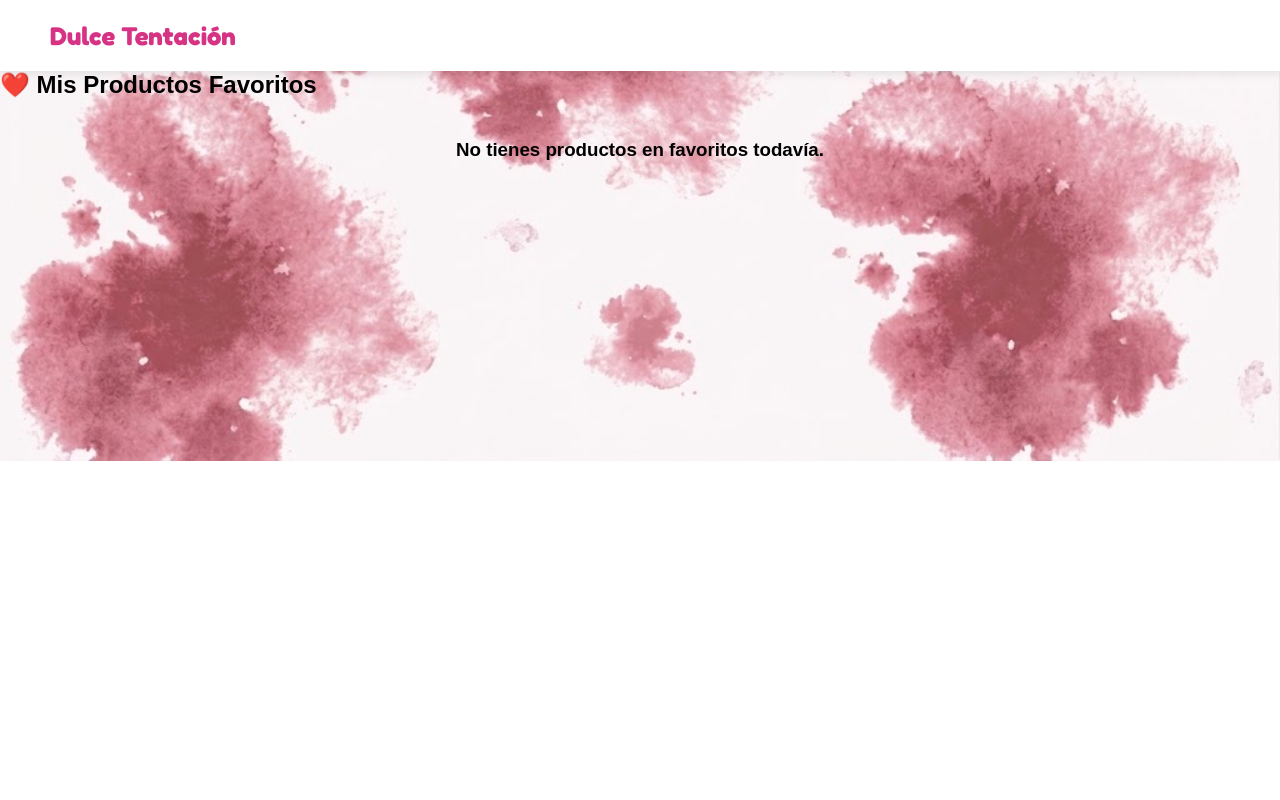
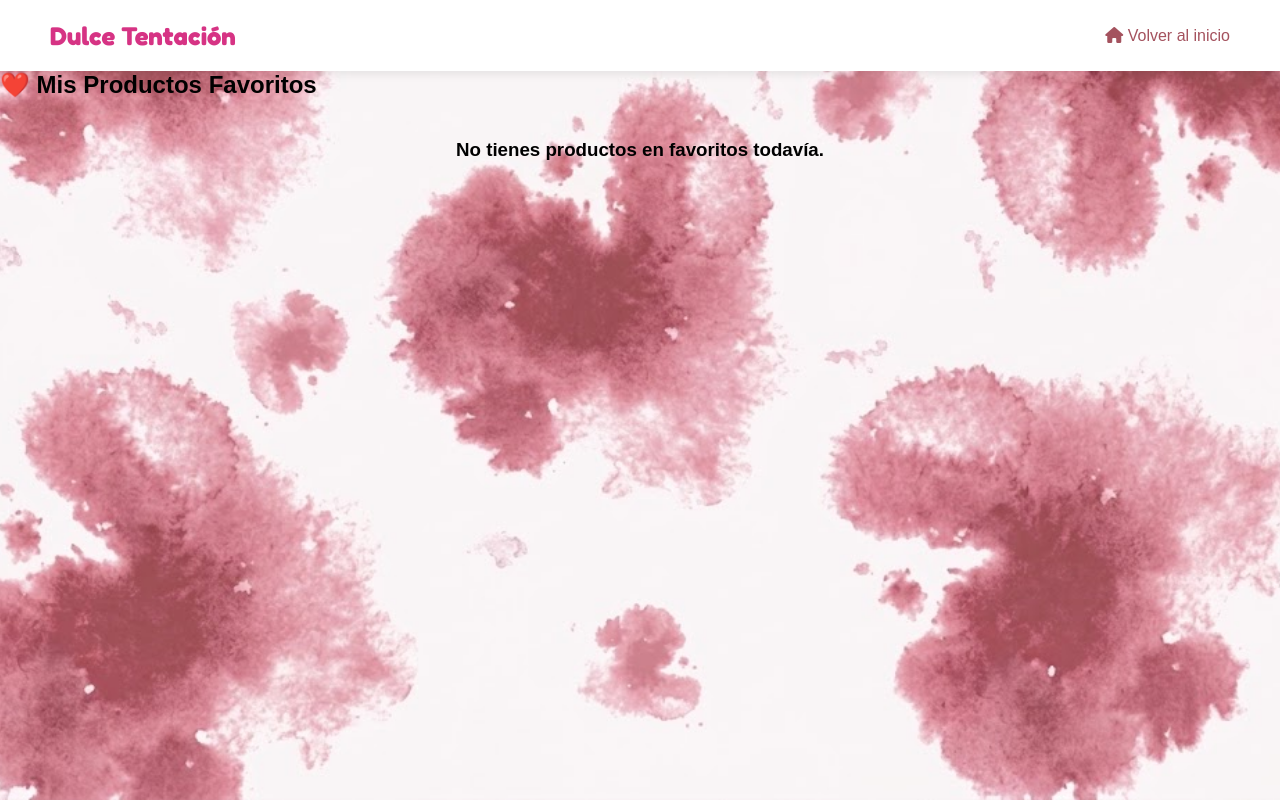
Before and after one commit to jvargas45-c/proyecto_sena, a PHP site: page /favoritos/favorito.php in a window 1280 px wide. Run offline with PHP 8.4, Linux system fonts and the light colour scheme; the visitor is signed in with stand-in values (Sample User, id 1); data that the repository does not hold is empty.

Commit message:
Arreglo del fondo

```diff
--- a/css/estilo.css
+++ b/css/estilo.css
@@ -5,13 +5,15 @@
     font-family: Arial, Helvetica, sans-serif;
 }
 
-body{
+body {
     background-image: url('../fondo2.png');
     background-repeat: no-repeat;
     background-size: cover;
     background-position: center;
+    min-height: 100vh;
     position: relative;
     overflow-x: hidden;
+    margin: 0;
 }
 
 header{
--- a/favoritos/favorito.php
+++ b/favoritos/favorito.php
@@ -38,7 +38,7 @@ $resultado = mysqli_stmt_get_result($stmt);
 
 <header>
     <h1>Dulce Tentación</h1>
-    <a href="../index.php" style="color: white; text-decoration: none;"><i class="fas fa-home"></i> Volver al inicio</a>
+    <a href="../index.php" style="color: #A4525E; text-decoration: none;"><i class="fas fa-home"></i> Volver al inicio</a>
 </header>
 
 <main>
```
